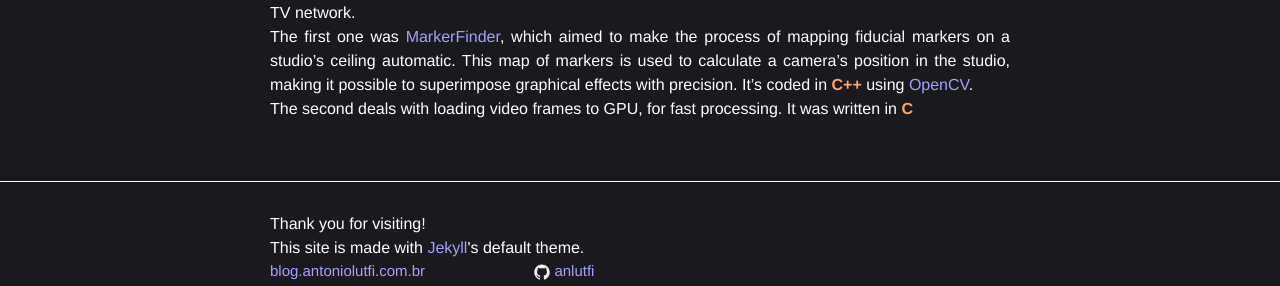
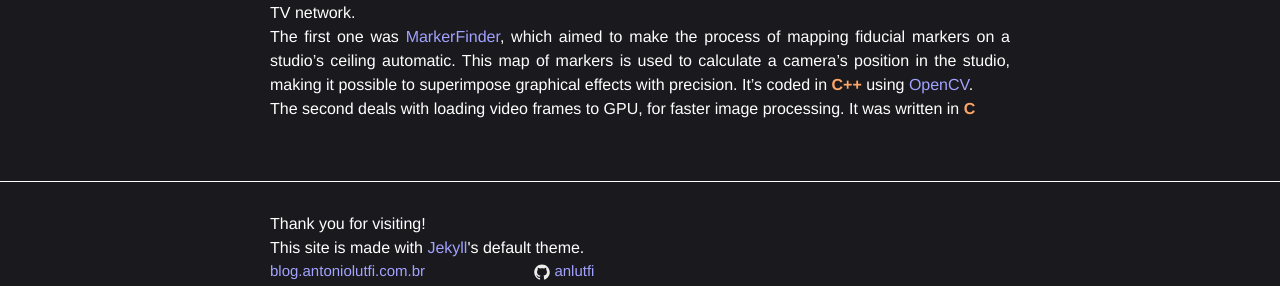
Before and after one commit to anlutfi/anlutfi.github.io, a Jekyll site: the page built from _posts/2015-11-03-ICAD.markdown, in a window 1280 px wide. Shown: the part 340-626 px from the top of the page. Built offline with Jekyll 4.4.1, drawn with Linux system fonts in a browser that asks for light colours.

Commit message:
modified:   _posts/2015-11-03-ICAD.markdown --> changed fast to faster

```diff
--- a/_posts/2015-11-03-ICAD.markdown
+++ b/_posts/2015-11-03-ICAD.markdown
@@ -11,4 +11,4 @@ I am a Programmer at [ICAD/VisionLab](http://www.icad.puc-rio.br){:target="_blan
 
 I was also the sole programmer responsible for coding two projects for <a target="_blank" href="http://redeglobo.globo.com/">Rede Globo</a>, the largest brazilian TV network.
 The first one was [MarkerFinder]({% post_url 2015-11-03-MarkerFinder %}), which aimed to make the process of mapping fiducial markers on a studio's ceiling automatic. This map of markers is used to calculate a camera's position in the studio, making it possible to superimpose graphical effects with precision. It's coded in <span class="skill">C++</span> using [OpenCV](http://opencv.org/){:target="_blank"}.
-The second deals with loading video frames to GPU, for fast processing. It was written in <span class="skill">C<!--more-->
+The second deals with loading video frames to GPU, for faster image processing. It was written in <span class="skill">C<!--more-->
```
